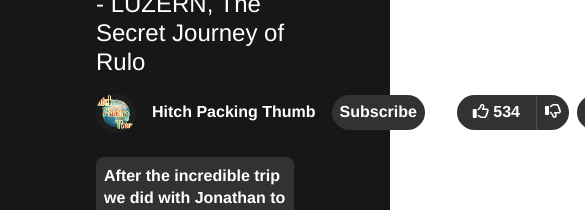
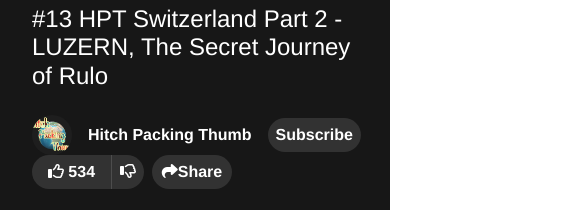
Before and after one commit to ITurres/project_media_TOP, a plain HTML site: page index.html in a window 390 px wide. Shown: the part 281-491 px from the top of the page, 585 px wide, since content can reach past the window. Drawn offline with nearby package versions, Linux system fonts and the light colour scheme.

Commit message:
Add new breakpoint to main and iframe-actions

```diff
--- a/src/assets/styles/config/breakpoints/index-main-breakpoints.css
+++ b/src/assets/styles/config/breakpoints/index-main-breakpoints.css
@@ -1,4 +1,4 @@
-@media (max-width: 1010px) {
+@media (max-width: 1300px) {
   main {
     flex-direction: column;
   }
@@ -10,3 +10,13 @@
     width: 100%;
   }
 }
+
+@media (max-width: 800px) {
+  main {
+    padding: 2rem 2rem;
+  }
+  .iframe-video-data__actions {
+    flex-wrap: wrap;
+    margin-top: 1rem;
+  }
+}
```
